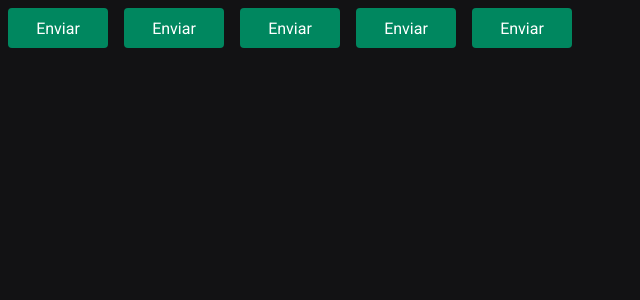
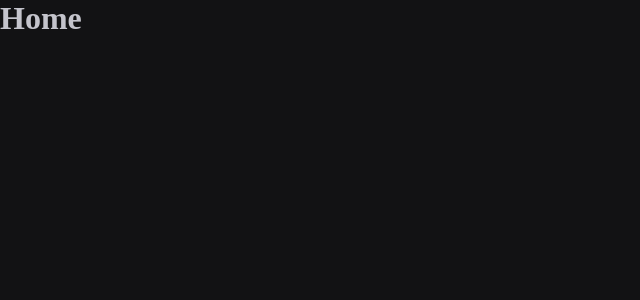
Before and after one commit to andrecoelhojr/02-ignite-timer, a React (Vite) app: page / in a window 1280 px wide. Shown: the top 300 px of the page, without its empty margins (0-640 px from the left). Built offline with nearby package versions, Linux system fonts and the light colour scheme.

Commit message:
Páginas e rotas - React Router DOM

```diff
--- a/package.json
+++ b/package.json
@@ -12,6 +12,7 @@
   "dependencies": {
     "react": "^18.2.0",
     "react-dom": "^18.2.0",
+    "react-router-dom": "^6.4.3",
     "styled-components": "^5.3.6"
   },
   "devDependencies": {
--- a/src/App.tsx
+++ b/src/App.tsx
@@ -1,17 +1,16 @@
 import { ThemeProvider } from 'styled-components'
-import { Button } from './components/Button'
+import { BrowserRouter } from 'react-router-dom'
+import { Router } from './Router'
+
 import { GlobalStyle } from './styles/global'
 import { defaultTheme } from './styles/themes/default'
 
 export function App() {
   return (
     <ThemeProvider theme={defaultTheme}>
-      <Button variant="primary" />
-      <Button variant="secondary" />
-      <Button variant="success" />
-      <Button variant="danger" />
-      <Button />
-
+      <BrowserRouter>
+        <Router />
+      </BrowserRouter>
       <GlobalStyle />
     </ThemeProvider>
   )
--- /dev/null
+++ b/src/Router.tsx
@@ -0,0 +1,12 @@
+import { Routes, Route } from 'react-router-dom'
+import { History } from './pages/History'
+import { Home } from './pages/Home'
+
+export function Router() {
+  return (
+    <Routes>
+      <Route path="/" element={<Home />} />
+      <Route path="/history" element={<History />} />
+    </Routes>
+  )
+}
--- a/src/components/Button.tsx
+++ /dev/null
@@ -1,9 +0,0 @@
-import { ButtonContainer, ButtonVariant } from './Button.styles'
-
-interface ButtonProps {
-  variant?: ButtonVariant
-}
-
-export function Button({ variant = 'primary' }: ButtonProps) {
-  return <ButtonContainer variant={variant}>Enviar</ButtonContainer>
-}
--- /dev/null
+++ b/src/pages/History.tsx
@@ -0,0 +1,3 @@
+export function History() {
+  return <h1>History</h1>
+}
--- /dev/null
+++ b/src/pages/Home.tsx
@@ -0,0 +1,3 @@
+export function Home() {
+  return <h1>Home</h1>
+}
```
Also changed, not shown: 1 other file (tests, documents, lock files or other folders).
